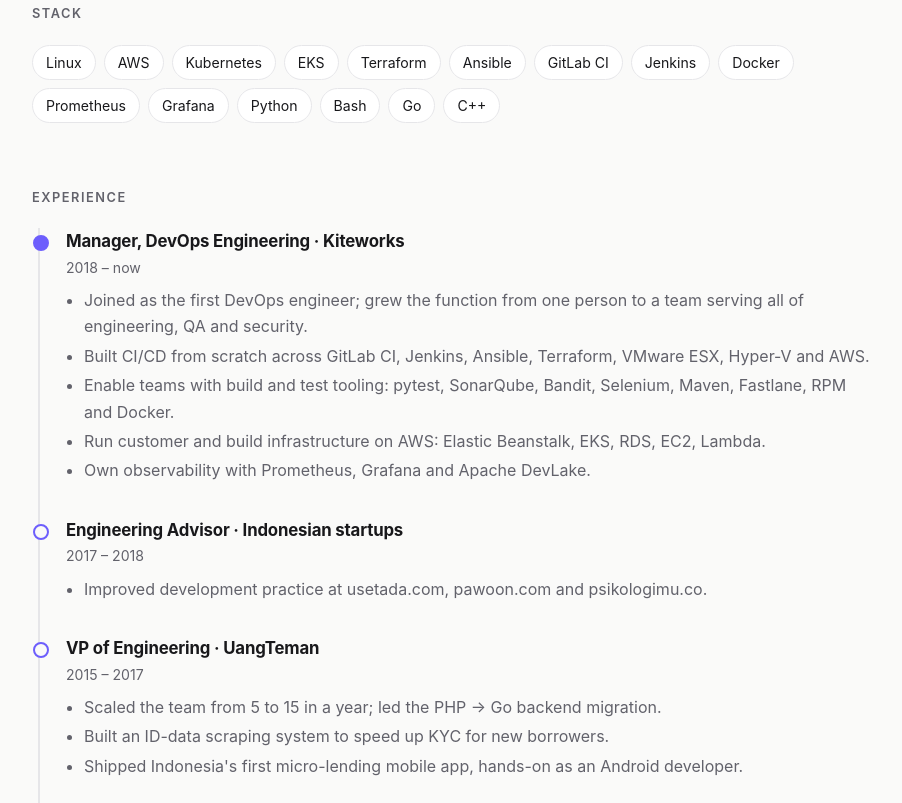
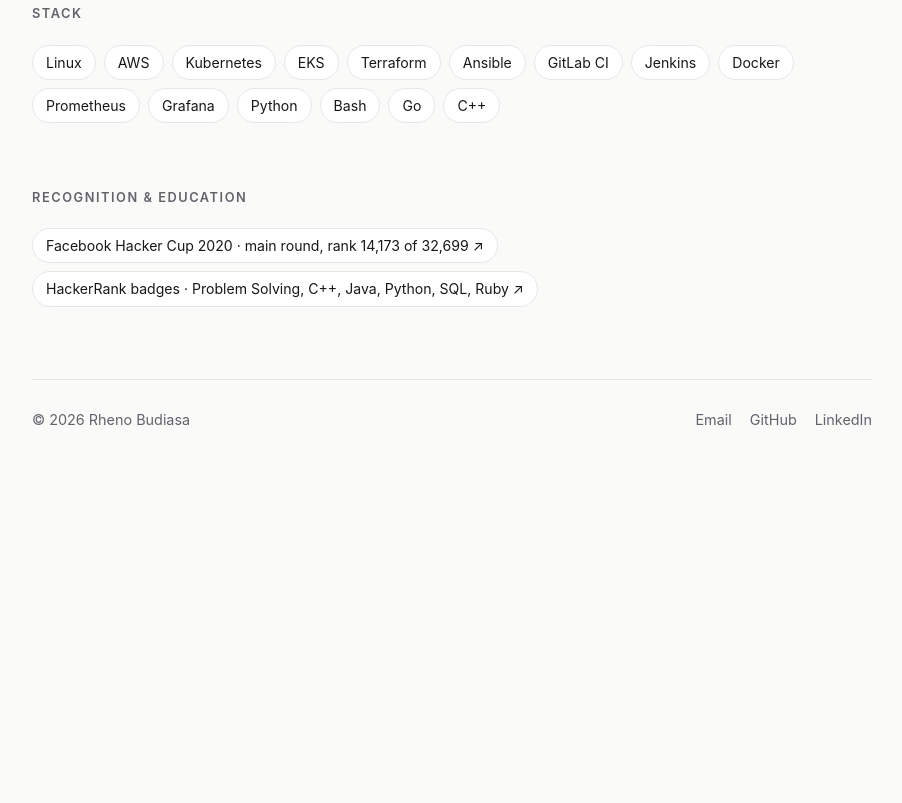
Before and after one commit to rheno/rheno.github.io, a plain HTML site: page index.html in a window 1280 px wide. Shown: the part 1997-2800 px from the top of the page, without its empty margins (188-1090 px from the left). After the commit the page ends 2508 px from the top, so only its background shows below. Drawn offline with Linux system fonts and the light colour scheme.

Commit message:
Remove Experience section and education line from index
Co-Authored-By: Claude Sonnet 5.5 <noreply@anthropic.com>

```diff
--- a/index.html
+++ b/index.html
@@ -118,7 +118,7 @@
 <main>
   <nav>
     <a class="logo" href="#top">rheno.</a>
-    <div class="links"><a href="#work">Work</a><a href="/blog/">Writing</a><a href="#experience">Experience</a><a href="#contact">Contact</a></div>
+    <div class="links"><a href="#work">Work</a><a href="/blog/">Writing</a><a href="#contact">Contact</a></div>
   </nav>
 
   <header class="hero" id="top">
@@ -188,51 +188,11 @@
     </div>
   </section>
 
-  <section id="experience">
-    <h2>Experience</h2>
-    <div class="timeline">
-      <div class="job">
-        <h3>Manager, DevOps Engineering · Kiteworks</h3>
-        <div class="meta">2018 – now</div>
-        <ul>
-          <li>Joined as the first DevOps engineer; grew the function from one person to a team serving all of engineering, QA and security.</li>
-          <li>Built CI/CD from scratch across GitLab CI, Jenkins, Ansible, Terraform, VMware ESX, Hyper-V and AWS.</li>
-          <li>Enable teams with build and test tooling: pytest, SonarQube, Bandit, Selenium, Maven, Fastlane, RPM and Docker.</li>
-          <li>Run customer and build infrastructure on AWS: Elastic Beanstalk, EKS, RDS, EC2, Lambda.</li>
-          <li>Own observability with Prometheus, Grafana and Apache DevLake.</li>
-        </ul>
-      </div>
-      <div class="job">
-        <h3>Engineering Advisor · Indonesian startups</h3>
-        <div class="meta">2017 – 2018</div>
-        <ul><li>Improved development practice at usetada.com, pawoon.com and psikologimu.co.</li></ul>
-      </div>
-      <div class="job">
-        <h3>VP of Engineering · UangTeman</h3>
-        <div class="meta">2015 – 2017</div>
-        <ul>
-          <li>Scaled the team from 5 to 15 in a year; led the PHP → Go backend migration.</li>
-          <li>Built an ID-data scraping system to speed up KYC for new borrowers.</li>
-          <li>Shipped Indonesia's first micro-lending mobile app, hands-on as an Android developer.</li>
-        </ul>
-      </div>
-      <div class="job">
-        <h3>Lead Engineer · Samsung R&amp;D</h3>
-        <div class="meta">2012 – 2015</div>
-        <ul>
-          <li>Lead Android engineer on ChatOn, Galaxy Gift and Samsung Salaam.</li>
-          <li>Scrum master for the mobile and QA pod; passed Samsung's internal software certification in C++ algorithms.</li>
-        </ul>
-      </div>
-    </div>
-  </section>
-
   <section>
     <h2>Recognition &amp; education</h2>
     <div class="tags">
       <a href="https://www.facebook.com/codingcompetitions/hacker-cup/2020/certificate/757287881746883">Facebook Hacker Cup 2020 · main round, rank 14,173 of 32,699 ↗</a>
       <a href="https://www.hackerrank.com/profile/rheno">HackerRank badges · Problem Solving, C++, Java, Python, SQL, Ruby ↗</a>
-      <span>B.Eng. Informatics, Institut Teknologi Bandung · 2011</span>
     </div>
   </section>
 
```
